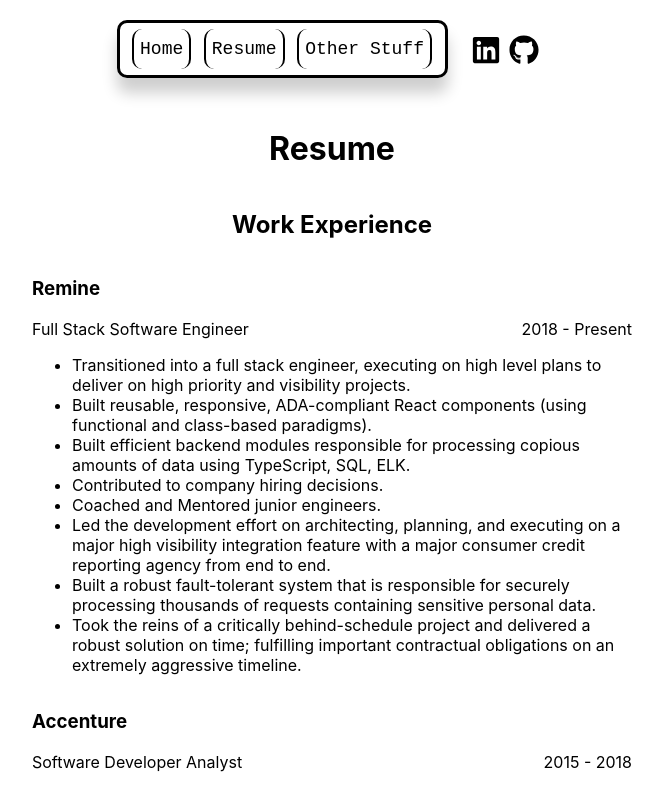
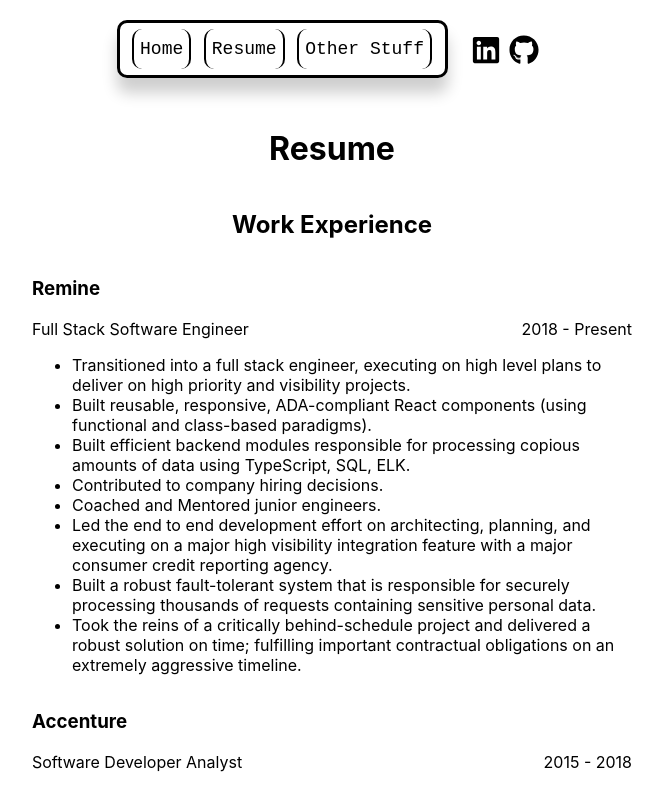
Before and after one commit to BitwiseMercenary/TheDistillery, a React (Create React App) app: page /resume in a window 1280 px wide. Shown: the top 789 px of the page, without its empty margins (308-971 px from the left). Built offline with nearby package versions, Linux system fonts and the light colour scheme.

Commit message:
reworded something

```diff
--- a/src/pages/Resume/sections/WorkExperience.tsx
+++ b/src/pages/Resume/sections/WorkExperience.tsx
@@ -31,9 +31,9 @@
               <li>Contributed to company hiring decisions.</li>
               <li>Coached and Mentored junior engineers. </li>
               <li>
-                Led the development effort on architecting, planning, and
-                executing on a major high visibility integration feature with a
-                major consumer credit reporting agency from end to end.{" "}
+                Led the end to end development effort on architecting, planning,
+                and executing on a major high visibility integration feature
+                with a major consumer credit reporting agency.
               </li>
               <li>
                 Built a robust fault-tolerant system that is responsible for
```
